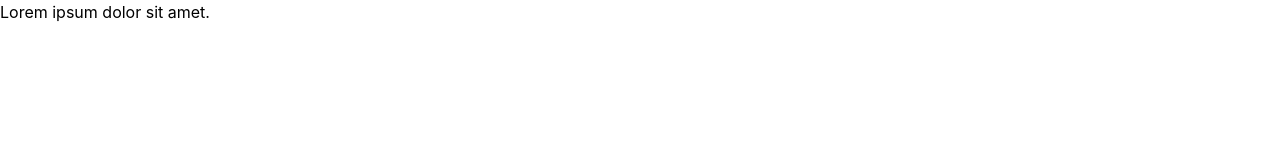
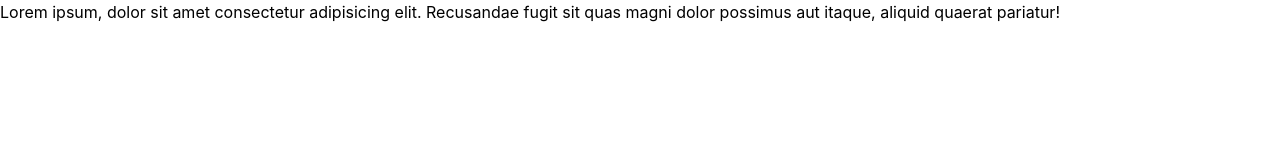
Before and after one commit to prosonjit2006/sdlc_html, a website: page index.html in a window 1280 px wide. Drawn offline with Linux system fonts and the light colour scheme.

Commit message:
demomeggg

```diff
--- a/index.html
+++ b/index.html
@@ -7,6 +7,6 @@
     <link rel="stylesheet" href="./input/style.css">
 </head>
 <body>
-    <p>Lorem ipsum dolor sit amet.</p>
+    <p>Lorem ipsum, dolor sit amet consectetur adipisicing elit. Recusandae fugit sit quas magni dolor possimus aut itaque, aliquid quaerat pariatur!</p>
 </body>
 </html>
```
